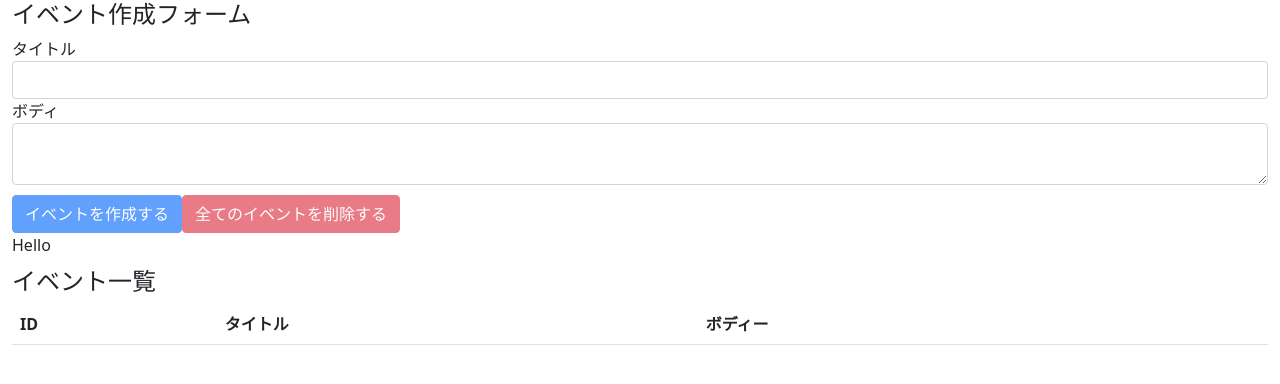
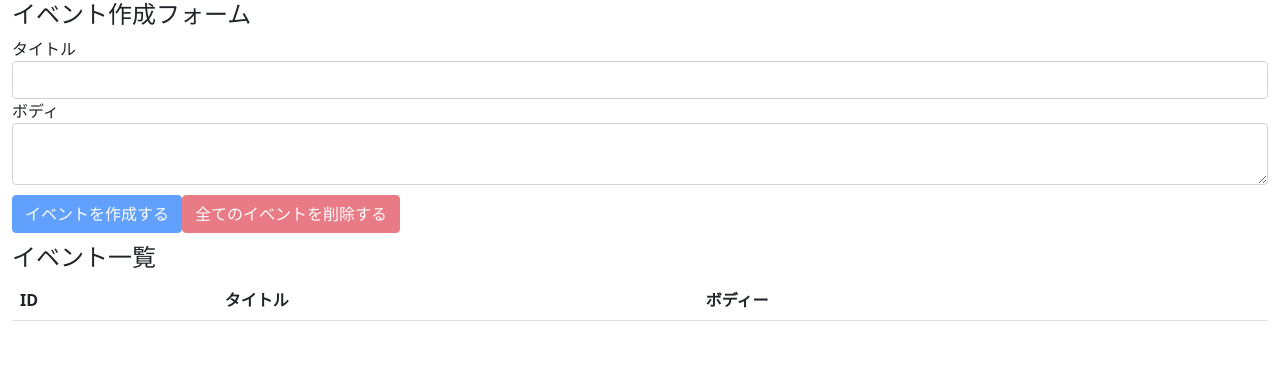
Before and after one commit to ak-empereur-7/react-hooks-101, a React (Create React App) app: page / in a window 1280 px wide. Shown: the top 384 px of the page. Built offline with nearby package versions, Linux system fonts and the light colour scheme.

Commit message:
solve prop drilling issue

```diff
--- a/src/components/App.js
+++ b/src/components/App.js
@@ -11,10 +11,10 @@
   const [state, dispatch] = useReducer(reducer, [])
 
   return (
-    <AppContext.Provider value={'Hello'}>
+    <AppContext.Provider value={{ state, dispatch }}>
       <div className="container-fluid">
-        <EventForm state={state} dispatch={dispatch} />
-        <Events state={state} dispatch={dispatch} />
+        <EventForm />
+        <Events />
       </div>
     </AppContext.Provider>
   )
--- a/src/components/Event.js
+++ b/src/components/Event.js
@@ -1,8 +1,10 @@
-import React from "react"
+import React, { useContext } from "react"
 
 import { DELETE_EVENT } from "../actions"
+import AppContext from "../contexts/AppContext"
 
-const Event = ({ event, dispatch }) => {
+const Event = ({ event }) => {
+  const { dispatch } = useContext(AppContext)
   const id = event.id
   const handleClickDeleteButton = () => {
     const result = window.confirm(`イベント(id=${id})を削除しても良いですか？`)
--- a/src/components/EventForm.js
+++ b/src/components/EventForm.js
@@ -1,8 +1,13 @@
-import React, { useState } from "react"
+import React, { useContext, useState } from "react"
 
-import { CREATE_EVENT, DELETE_ALL_EVENTS } from "../actions"
+import {
+  CREATE_EVENT,
+  DELETE_ALL_EVENTS
+} from "../actions"
+import AppContext from "../contexts/AppContext"
 
-const EventForm = ({ state, dispatch}) => {
+const EventForm = () => {
+  const { state, dispatch } = useContext(AppContext)
   const [title, setTitle] = useState('')
   const [body, setBody] = useState('')
 
--- a/src/components/Events.js
+++ b/src/components/Events.js
@@ -3,11 +3,10 @@
 import Event from "./Event"
 import AppContext from '../contexts/AppContext';
 
-const Events = ({ state, dispatch}) => {
-  const value = useContext(AppContext)
+const Events = () => {
+  const { state } = useContext(AppContext)
   return(
     <>
-        <div>{value}</div>
       <h4 style={{marginTop: '10px'}}>イベント一覧</h4>
       <table className="table table-hover">
         <thead>
@@ -19,7 +18,7 @@
           </tr>
         </thead>
         <tbody>
-          { state.map((event, index) => (<Event key={index} event={event} dispatch={dispatch} />))}
+          { state.map((event, index) => (<Event key={index} event={event} />))}
         </tbody>
       </table>
     </>
```
